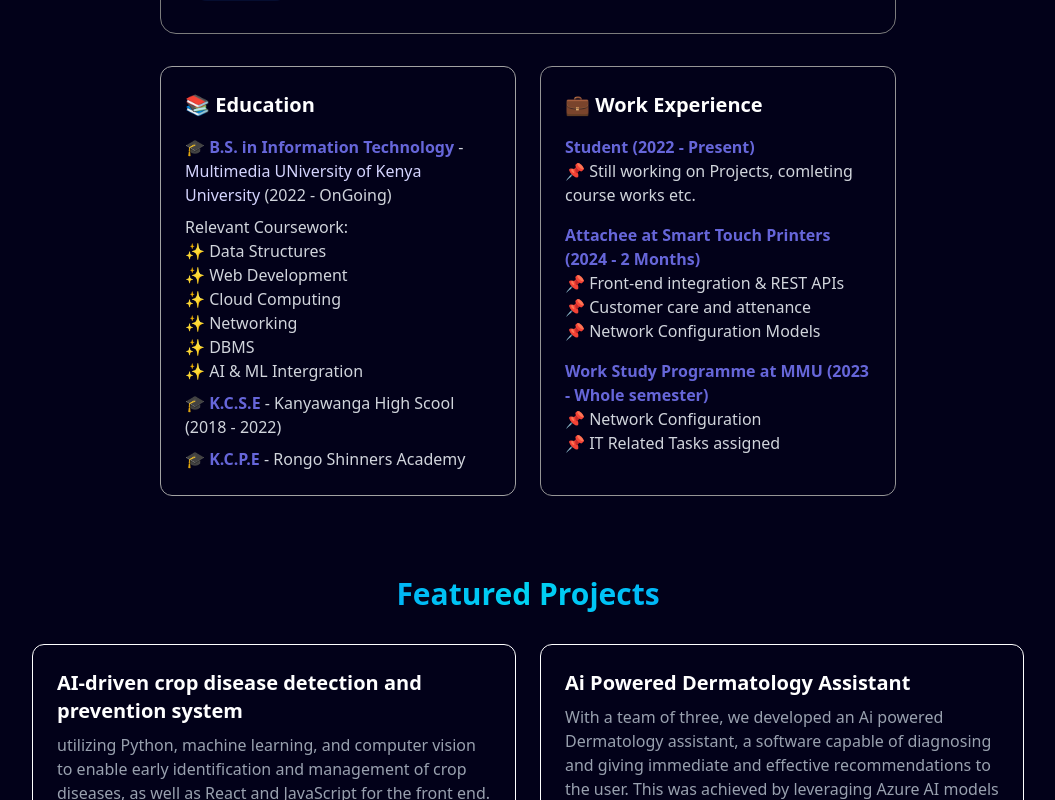
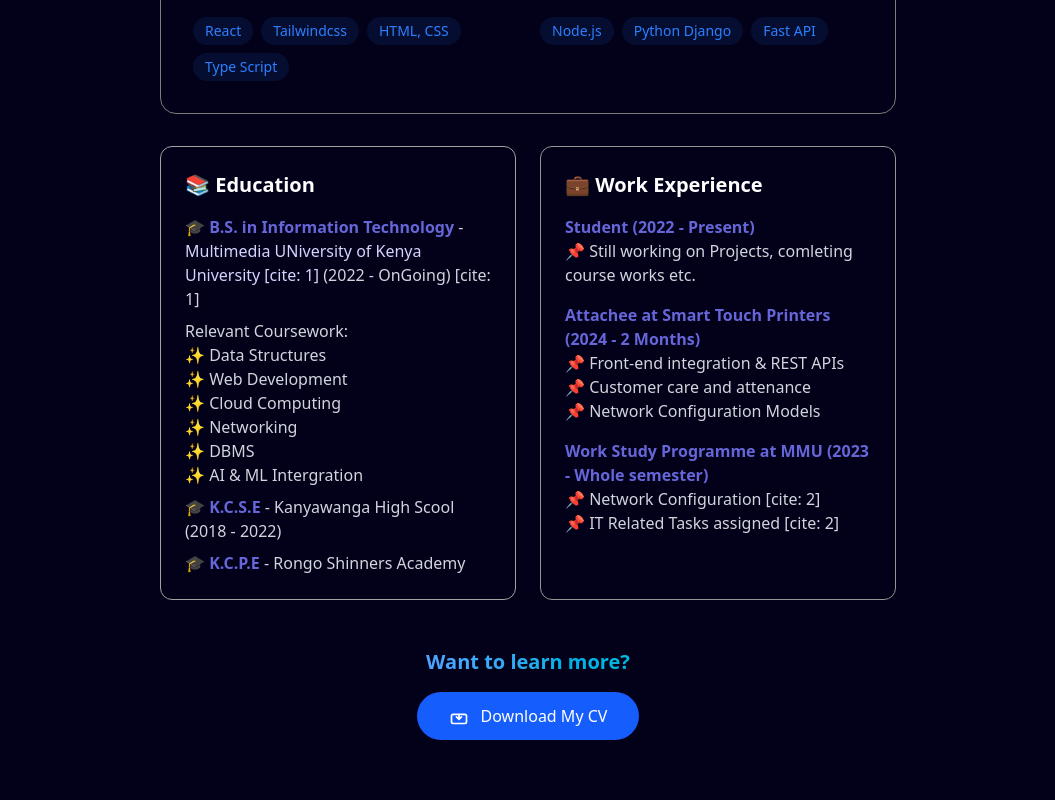
Before and after one commit to Sheldon-Billy/MyPortfolio, a React (Vite) app: page / in a window 1280 px wide. Shown: the part 1160-1960 px from the top of the page, without its empty margins (112-1167 px from the left). Built offline with nearby package versions, Linux system fonts and the light colour scheme.

Commit message:
Added Resume

```diff
--- a/src/components/About.jsx
+++ b/src/components/About.jsx
@@ -1,5 +1,6 @@
 import React from "react";
 import RevealOnSroll from "./RevealOnSroll";
+import CV from "../assets/CV.pdf";
 
 const About = () => {
   const frontendSkills = ["React", "Tailwindcss", "HTML, CSS", "Type Script"];
@@ -9,7 +10,7 @@ const About = () => {
   return (
     <section
       id="about"
-      className="min-h-screen flex items-center justify-center "
+      className="min-h-screen flex items-center justify-center py-20" // Added py-20 for consistent spacing
     >
       <RevealOnSroll>
         <div className="max-w-3xl mx-auto px-4 flex flex-col items-center justify-center">
@@ -70,9 +71,9 @@ const About = () => {
                   -
                   <span className="text-[#d5d5ff]">
                     {" "}
-                    Multimedia UNiversity of Kenya University
+                    Multimedia UNiversity of Kenya University [cite: 1]
                   </span>{" "}
-                  (2022 - OnGoing)
+                  (2022 - OnGoing) [cite: 1]
                 </li>
                 <li>
                   Relevant Coursework: <br /> ✨ Data Structures <br /> ✨ Web
@@ -119,12 +120,44 @@ const About = () => {
                     Work Study Programme at MMU (2023 - Whole semester){" "}
                   </h4>
                   <p>
-                    📌 Network Configuration <br /> 📌 IT Related Tasks assigned
+                    📌 Network Configuration [cite: 2] <br /> 📌 IT Related
+                    Tasks assigned [cite: 2]
                   </p>
                 </div>
               </div>
             </div>
           </div>
+
+          {/* Download CV Section - Added at the bottom */}
+          <div className="mt-12 text-center">
+            <h3 className="text-xl font-bold mb-4 bg-gradient-to-r from-blue-400 to-cyan-500 bg-clip-text text-transparent">
+              Want to learn more?
+            </h3>
+            <a
+              href={CV}
+              download="Sheldon_Billy_CV.pdf" // This will suggest the download filename
+              className="inline-flex items-center bg-blue-600 text-white py-3 px-8 rounded-full font-medium transition-all duration-300
+                         hover:-translate-y-1 hover:shadow-[0_0_20px_rgba(59,130,246,0.6)] hover:bg-blue-700
+                         focus:outline-none focus:ring-2 focus:ring-blue-500 focus:ring-opacity-75"
+            >
+              <svg
+                className="w-5 h-5 mr-3"
+                fill="none"
+                stroke="currentColor"
+                viewBox="0 0 24 24"
+                xmlns="http://www.w3.org/2000/svg"
+              >
+                <path
+                  strokeLinecap="round"
+                  strokeLinejoin="round"
+                  strokeWidth="2"
+                  d="M12 10v6m0 0l-3-3m3 3l3-3m2 8H5a2 2 0 01-2-2v-7a2 2 0 012-2h14a2 2 0 012 2v7a2 2 0 01-2 2z"
+                ></path>
+              </svg>
+              Download My CV
+            </a>
+          </div>
+          {/* End of Download CV Section */}
         </div>
       </RevealOnSroll>
     </section>
--- a/src/components/LoadingScreen.jsx
+++ b/src/components/LoadingScreen.jsx
@@ -17,16 +17,16 @@ const LoadingScreen = ({ onComplete }) => {
   return (
     // Container
     <div className="flex flex-col gap-5 inset-0 fixed items-center justify-center">
+      <h1 className="text-[30px]"> 🫵👋</h1>
       {/* loading text */}
-      <div className="lg:text-3xl sm:text-[10px] text-white ">
+      <div className="lg:text-3xl sm:text-[10px]  font-extrabold bg-gradient-to-r from-[#2a78e4] via-blue-300 to-[#e9b421] text-transparent bg-clip-text">
         <TypingEffect
-          text="Hi 👋, Happy to visit my portfolio..."
+          text="Hi, Happy to visit my portfolio..."
           onTypingComplete={() => setTypingComplete(true)} // Notify when typing is done
         />
 
         <span className="animate-blink text-blue-500 ">|</span>
       </div>
-
       {/* progress bar */}
       <div className="w-[350px] h-[2px] bg-gray-800 rounded-2xl overflow-hidden">
         <div className="bg-blue-500 shadow-[0_0_15px_blue] h-full w-[30%] animate-loading-bar "></div>
--- a/src/index.css
+++ b/src/index.css
@@ -48,7 +48,7 @@ body{
   }
 
   .animate-loading-bar{
-    animation: loading  4s ease infinite;
+    animation: loading  0.7s ease infinite;
   }
 }
 
```
Also changed, not shown: 1 other file (tests, documents, lock files or other folders).
